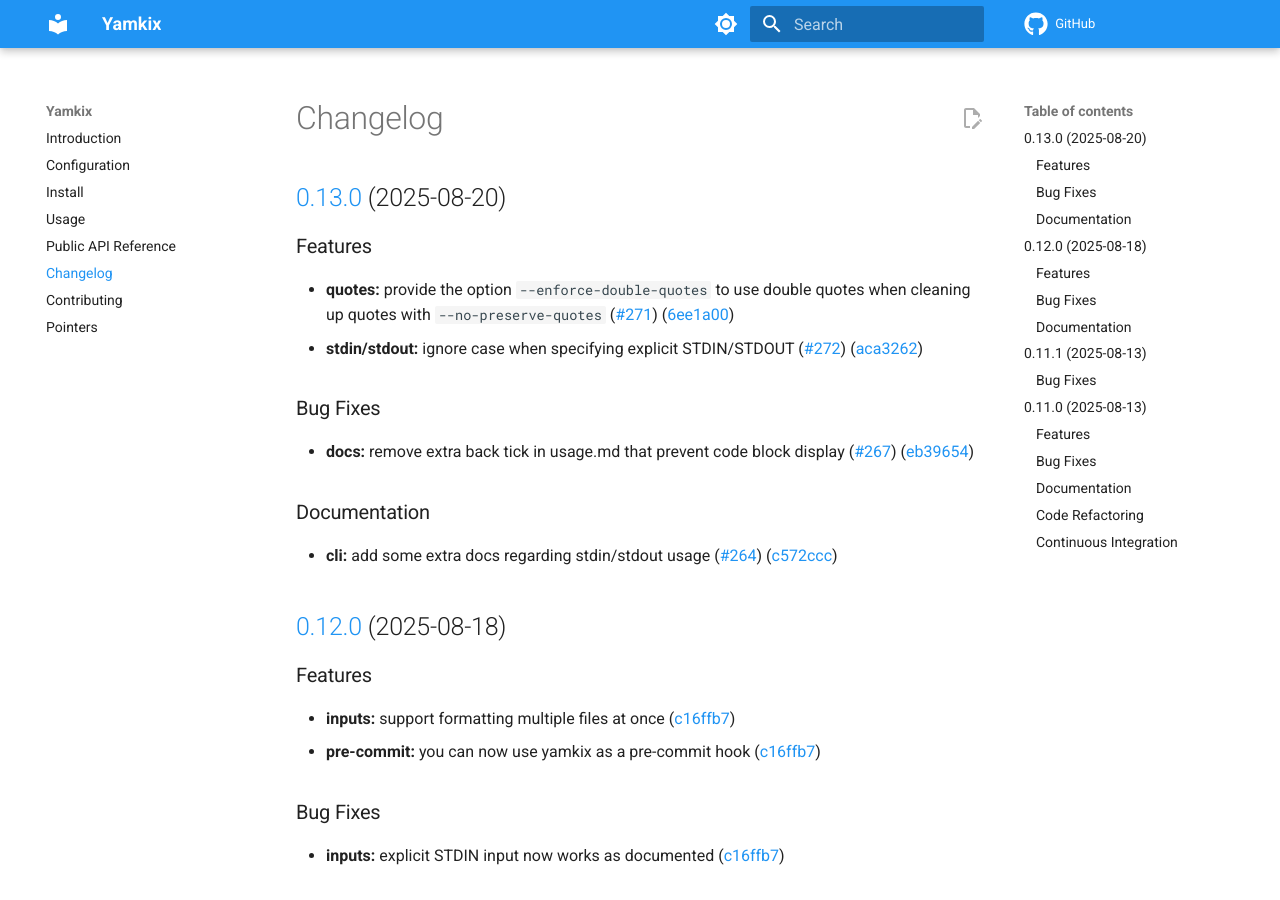
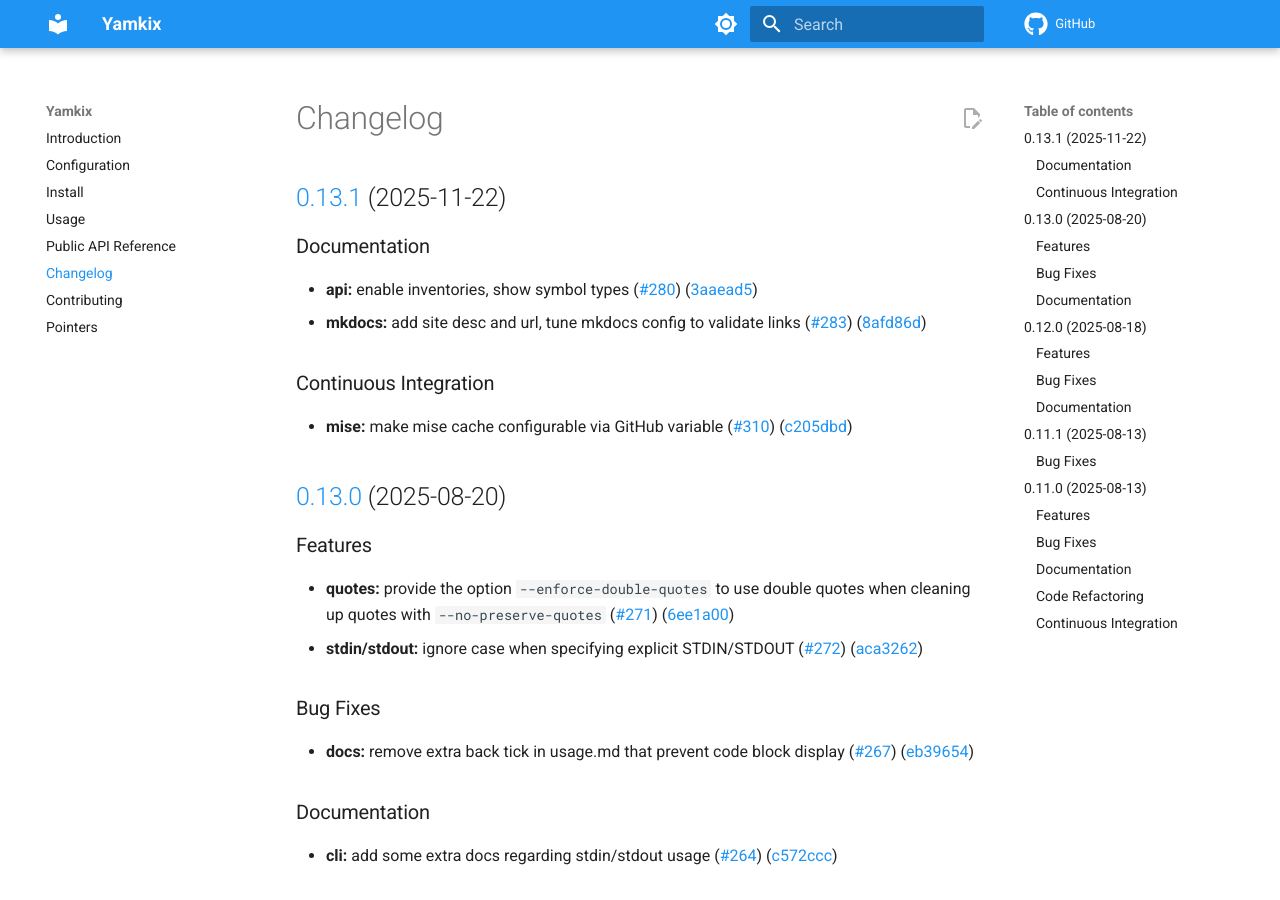
Before and after one commit to looztra/yamkix, an MkDocs documentation site: the page built from docs/changelog.md, in a window 1280 px wide and 900 px high. Built offline with MkDocs 1.6.1 and Material for MkDocs 9.7.7, drawn with Linux system fonts in a browser that asks for light colours; comment, search, counter and statistics services are not loaded.

Commit message:
chore(main): release 0.13.1

```diff
--- a/docs/changelog.md
+++ b/docs/changelog.md
@@ -1,4 +1,17 @@
 # Changelog
+
+## [0.13.1](https://github.com/looztra/yamkix/compare/v0.13.0...v0.13.1) (2025-11-22)
+
+
+### Documentation
+
+* **api:** enable inventories, show symbol types ([#280](https://github.com/looztra/yamkix/issues/280)) ([3aaead5](https://github.com/looztra/yamkix/commit/3aaead54358ae1163a8021b573f8021f7d49ee8f))
+* **mkdocs:** add site desc and url, tune mkdocs config to validate links ([#283](https://github.com/looztra/yamkix/issues/283)) ([8afd86d](https://github.com/looztra/yamkix/commit/8afd86dab5c05377b1b143c398ebb6fa7577be9e))
+
+
+### Continuous Integration
+
+* **mise:** make mise cache configurable via GitHub variable ([#310](https://github.com/looztra/yamkix/issues/310)) ([c205dbd](https://github.com/looztra/yamkix/commit/c205dbd4ce338120e4c1873f4582ac16b9da7842))
 
 ## [0.13.0](https://github.com/looztra/yamkix/compare/v0.12.0...v0.13.0) (2025-08-20)
 
```
Also changed, not shown: .release-please-manifest.json.
